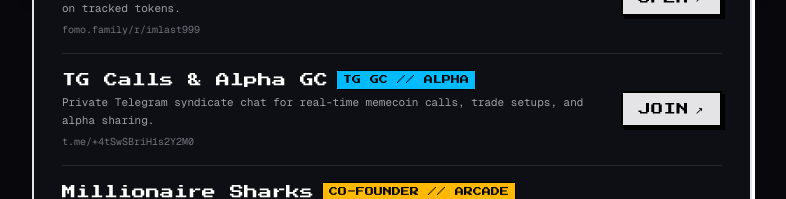
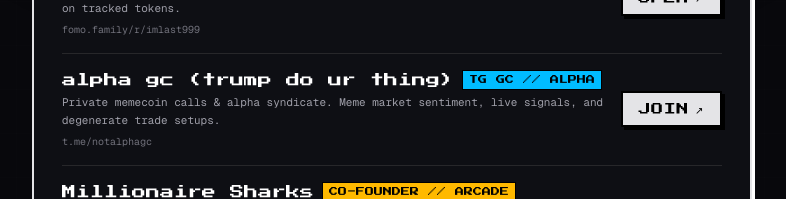
Before and after one commit to imlast999/social-page, a Next.js app: page /web3 in a window 1280 px wide. Shown: the part 571-770 px from the top of the page, without its empty margins (248-1034 px from the left). Built offline with nearby package versions, Linux system fonts and the light colour scheme.

Commit message:
feat: update telegram calls link to alpha gc (trump do ur thing)

```diff
--- a/app/components/Terminal.tsx
+++ b/app/components/Terminal.tsx
@@ -239,7 +239,7 @@ export default function Terminal({ onExploreProjects }: TerminalProps) {
               roblox     https://roblox.com/users/1193901121/profile{'\n'}
               github     https://github.com/imlast999{'\n'}
               ethereum   0x2232047f31888e6EAdC21d920E8FC4BD3ccDE13f{'\n'}
-              tg gc      https://t.me/+4tSwSBriH1s2Y2M0{'\n'}
+              alpha gc   https://t.me/notalphagc{'\n'}
               fomo       https://fomo.family/r/imlast999{'\n'}
               axiom      https://axiom.trade/@imlast999
             </div>
--- a/app/page.tsx
+++ b/app/page.tsx
@@ -95,8 +95,8 @@ const SOCIAL_ITEMS: SocialItem[] = [
   },
   {
     id: 'tggc',
-    label: 'tg gc',
-    href: 'https://t.me/+4tSwSBriH1s2Y2M0',
+    label: 'alpha gc',
+    href: 'https://t.me/notalphagc',
     brandColor: '#24A1DE',
     glowColor: 'rgba(36, 161, 222, 0.4)',
   },
--- a/app/web3/page.tsx
+++ b/app/web3/page.tsx
@@ -4,7 +4,7 @@ import React, { useState, useEffect, useRef } from 'react'
 import Link from 'next/link'
 
 const EVM_ADDRESS = '0x2232047f31888e6EAdC21d920E8FC4BD3ccDE13f'
-const TG_GC_URL = 'https://t.me/+4tSwSBriH1s2Y2M0'
+const TG_GC_URL = 'https://t.me/notalphagc'
 const AXIOM_PROFILE = 'https://axiom.trade/@imlast999'
 const SHARKS_URL = 'https://millionairesharks.com'
 const FOMO_URL = 'https://fomo.family/r/imlast999'
@@ -33,9 +33,9 @@ const PROTOCOL_ITEMS = [
   },
   {
     id: 'tggc',
-    title: 'TG Calls & Alpha GC',
-    sub: 'Private Telegram syndicate chat for real-time memecoin calls, trade setups, and alpha sharing.',
-    handle: 't.me/+4tSwSBriH1s2Y2M0',
+    title: 'alpha gc (trump do ur thing)',
+    sub: 'Private memecoin calls & alpha syndicate. Meme market sentiment, live signals, and degenerate trade setups.',
+    handle: 't.me/notalphagc',
     url: TG_GC_URL,
     status: 'TG GC // ALPHA',
     tagColor: 'bg-sky-400 text-black',
```
Also changed, not shown: 1 other file (tests, documents, lock files or other folders).
